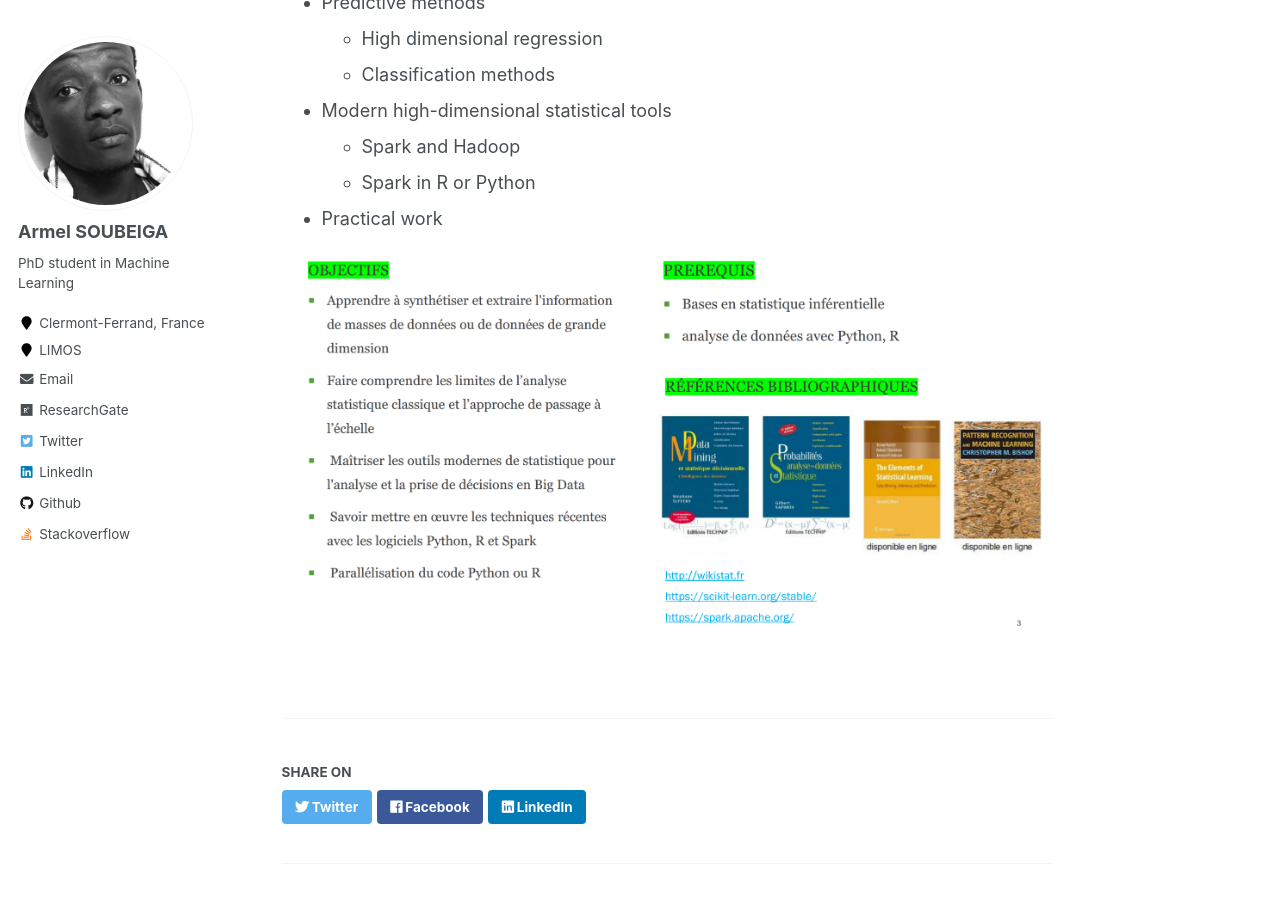
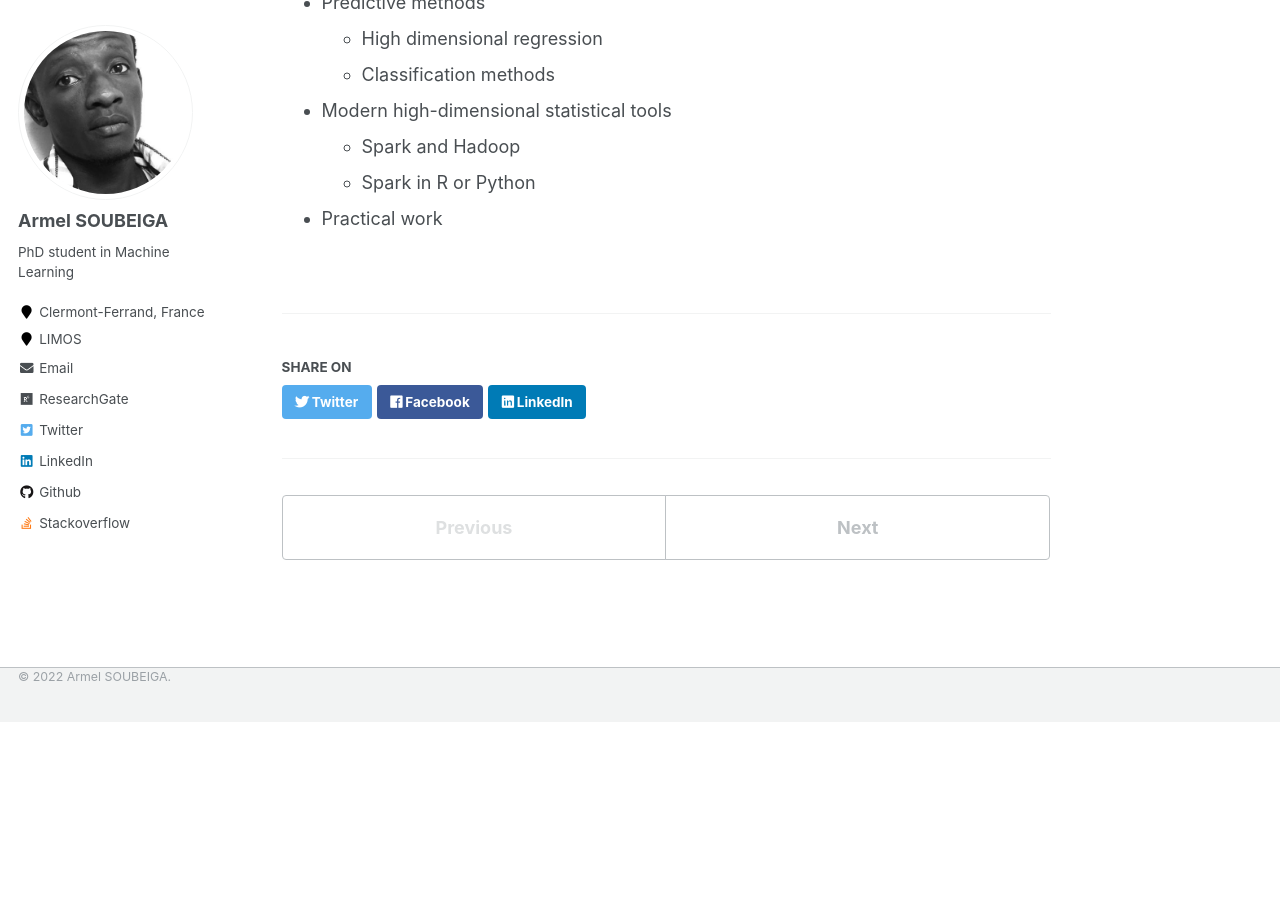
Before and after one commit to armelsoubeiga/neweb, a Jekyll site: the page built from _teaching/statistic-and-bidata.md, in a window 1280 px wide and 900 px high, scrolled down 591 px. Built offline with Jekyll 4.4.1, drawn with Linux system fonts in a browser that asks for light colours; after the commit the page ends 1313 px from its top, so only the background shows below that.

Commit message:
Update statistic-and-bidata.md

```diff
--- a/_teaching/statistic-and-bidata.md
+++ b/_teaching/statistic-and-bidata.md
@@ -25,5 +25,3 @@ We studied :
     * Spark and Hadoop
     * Spark in R or Python
 * Practical work
-
-![transcript](/images/statbigdata.png)
```
